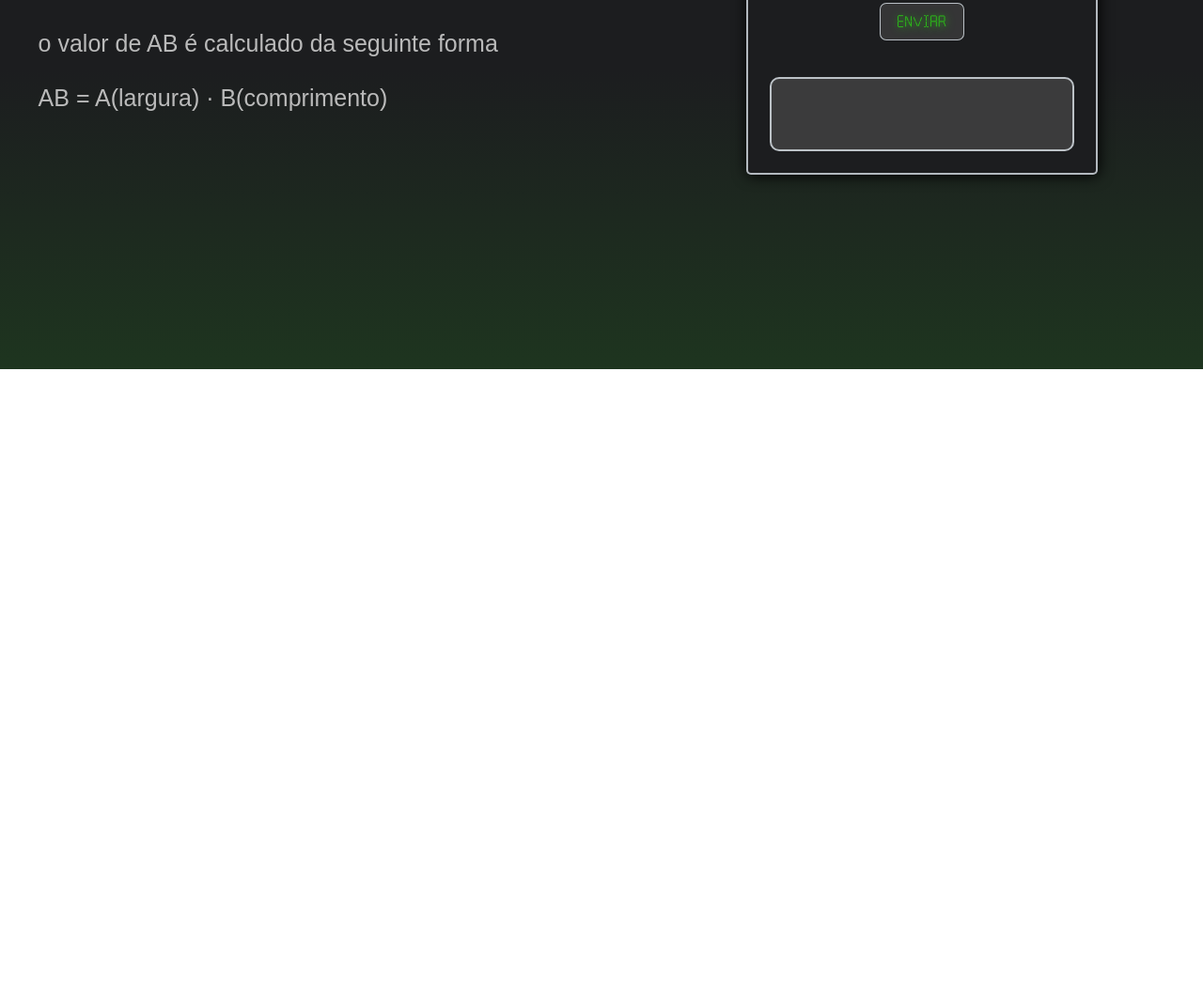
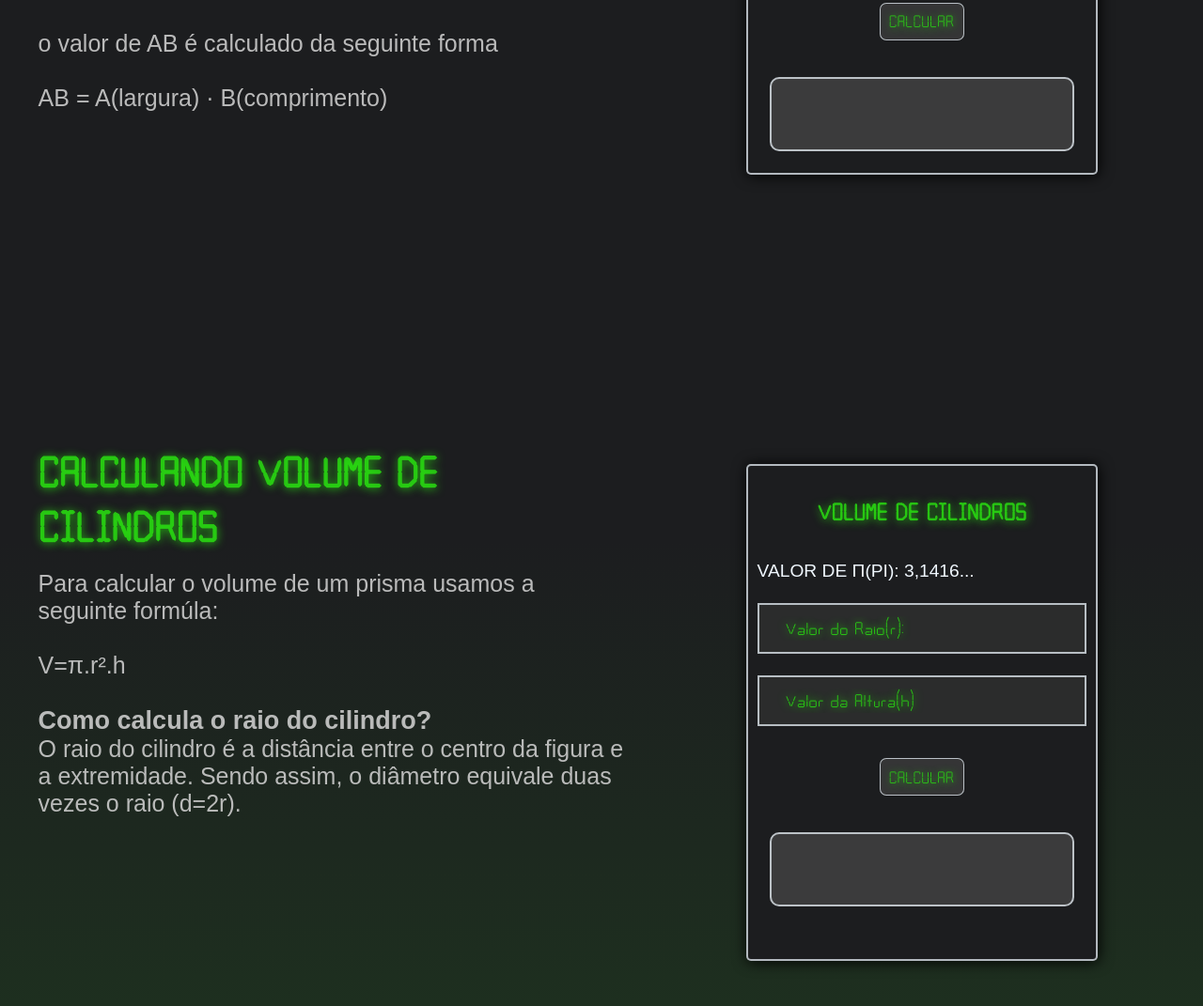
Before and after one commit to edubotelho/CalculadoraDeVolumes, a plain HTML site: page index.html in a window 1280 px wide. Shown: the part 407-1478 px from the top of the page at 94% size. Before the commit the page ends 800 px from the top, so only its background shows below. Drawn offline with Linux system fonts and the light colour scheme.

Commit message:
addCalcCililndro
atualização que coloca calculadora de cilindro

```diff
--- a/index.html
+++ b/index.html
@@ -7,6 +7,7 @@
     <meta name="viewport" content="width=device-width, initial-scale=1.0">
 
     <link rel="stylesheet" href="style.css">
+    <link rel="stylesheet" href="styleAdaptive.css">
     <title>Calculando Volume</title>
 </head>
 <body>
@@ -40,7 +41,7 @@
 
             </div>
 
-            <input id="botao" type="button" value="Enviar" onclick="calculate()">
+            <input id="botao" type="button" value="Calcular" onclick="calculate()">
             <div id="res">
 
             </div>
@@ -49,6 +50,39 @@
 
     </div>
 
+    <div class="box2">
+
+        <article class="article-cilindro">
+            <h2>Calculando volume de cilindros</h2>
+            <p>Para calcular o volume de um prisma usamos a seguinte formúla:<br><br>
+                V=π.r².h
+                <br><br>
+            <strong>Como calcula o raio do cilindro?</strong><br>
+                O raio do cilindro é a distância entre o centro da figura e a extremidade. Sendo assim, o diâmetro equivale duas vezes o raio (d=2r).
+            </p>
+        </article>
+
+        <section id="volume-cilindro">
+
+            <h2>Volume de cilindros</h2>
+
+            <div id="valores-cilindro">
+               <div id="pi">Valor de π(PI): 3,1416...</div>
+
+                <input id="valorR" placeholder="Valor do Raio(r):" type="number">
+
+               <input id="valorAlt" placeholder="Valor da Altura(h)"  type="number">
+
+            </div>
+
+            <input id="botao" type="button" value="Calcular" onclick="calculaCilindro()" >
+            <div id="resCilindro">
+
+            </div>
+
+        </section>
+
+    </div>
 
     <script src="script.js"></script>
 
--- a/script.js
+++ b/script.js
@@ -5,10 +5,10 @@ function calculate(){
 
     var lado = document.getElementById("valorB").value;
 
-    var altura = document.getElementById("valorh").value;
+    var altura = document.getElementById("valorAlt").value;
 
     var resposta = (area*lado)*altura
-    var res = document.getElementById('res')
+    let res = document.getElementById('res')
 
     res.innerHTML = `O volume é ${resposta}cm²`
 
@@ -19,6 +19,17 @@ function calculate(){
         alert('deu NÃO')
     }*/
 
+}
 
+function calculaCilindro(){
 
+    var pi = 3.14;
+    var r = document.getElementById("valorR").value;
+    var h = document.getElementById("valorAlt").value;
+
+    var resCilindro = document.getElementById("resCilindro");
+
+    var result = (3.14*(r**2))*h;
+
+    resCilindro.innerHTML = `O volume é ${result}cm²`
 }
--- a/style.css
+++ b/style.css
@@ -138,57 +138,101 @@ body{
     border: 2px solid #f0f8ffb6;
 }
 
-@media screen and (max-width:1200px){
-    .box1{
-        flex-direction: column;
-        height: auto;
-        max-width: 100%;
-    }
+/*-----------------PtCilindro-------------------*/
 
-    #article-prisma{
-        min-width: 88%;
+.box2{
+    display: flex;
+    height: 100vh;
 
 }
 
-    #article-prisma h1{
-        font-size:150%;
+.article-cilindro{
+    width: 50%;
+    margin: 2% 12% 5% 2%;
+    font-size: 25px;
+    color:rgba(201, 201, 201, 0.918) ;
 }
 
-    #volume-prisma{
-       width: 370px;
-       margin: 15px auto;
-    }
+.article-cilindro p {
+    padding: 10px 0 0 15px;
 }
 
-@media screen and (min-width:2000px){
-    .box1{
-        max-width: 2800px;
-        margin: 0 auto;
+.article-cilindro h2{
+    font-family: 'calculaterFont',Arial, Helvetica, sans-serif;
+    font-size: 50px;
+    margin: 18px 0 8px 15px;
+    color: var(--corPrincipal);
+    text-shadow: 0.5px 0.5px 10px var(--corPrincipal);
+    text-transform: uppercase;
 }
 
-    #article-prisma>h1{
-        font-size: 4.5rem;
-    }
-    #article-prisma>p{
-        font-size: 1.5em;
+.article-cilindro>p>strong{
+    font-size: 27px;
 }
 
-    #volume-prisma{
-        width: 800px;
-        height: 900px;
+#volume-cilindro{
+    background-color: #1c1d1f;
+    display: flex;
+    height: 525px;
+    flex-direction:column;
+    gap: 1.5em;
+    margin: 5% 0 1% -2%;
+
+    border: 2px solid #f0f8ffb6;
+    border-radius: 5px;
+    box-shadow: 1px 1px 15px black;
 }
 
-    #volume-prisma>h2{
-      font-size: 3em;
-      padding:1.8rem auto;
+#volume-cilindro>h2{
+    font-family: 'calculaterFont',Arial, Helvetica, sans-serif;
+    font-size: 28px;
+    color: var(--corPrincipal);
+    text-shadow: 1px 1px 10px var(--corPrincipal);
+    padding: 1.2em 0 2px 0;
+    text-align: center;
+    text-transform: uppercase;
 }
 
-    #valores{
-        width: 700px;
-        margin: 2.5rem auto;
+#valores-cilindro{
+    width: 350px;
+    padding: 10px;
+    display:flex;
+    flex-direction: column;
+    gap: 1.2em;
+
+    font-size: 1.2em;
+    text-transform: uppercase;
 }
 
-    #valores>input::placeholder{
-        font-size: 2rem;
+#valores-cilindro input{
+    display: inline;
+    height: 50px;
+    font-size: 20px;
+    font-family: 'calculaterFont',Arial,sans-serif;
+    color: var(--corPrincipal);
+    text-shadow: 0.5px 0.5px 10px var(--corPrincipal);
+    padding-left: 10px;
+    min-width: 310px;
+    background-color: #303131c5;
+    border: 2px solid #f0f8ffb6;
 }
+
+#valores-cilindro>input::placeholder{
+    padding-left:18px;
+    font-family: 'calculaterFont',arial,sans-serif;
+    font-size: 22px;
+    color:var(--corPrincipal);
+    text-shadow:0.2px 0.2px 10px var(--corPrincipal);
+
 }
+
+#resCilindro{
+    background-color: rgba(66, 66, 66, 0.836);
+    width: 320px;
+    height: 50px;
+    margin: 15px auto;
+    padding: 25px 0 0 0;
+    text-align: center;
+    border-radius: 10px;
+    border: 2px solid #f0f8ffb6;
+}
--- /dev/null
+++ b/styleAdaptive.css
@@ -0,0 +1,77 @@
+
+@media screen and (max-width:1200px){
+    .box1{
+        flex-direction: column;
+        height: auto;
+        max-width: 100%;
+    }
+
+    #article-prisma{
+        min-width: 88%;
+
+    }
+
+    #article-prisma h1{
+        font-size:150%;
+    }
+
+    #volume-prisma{
+       width: 370px;
+       margin: 15px auto;
+    }
+}
+
+@media screen and (max-width:1200px){
+    .box2{
+        flex-direction: column;
+        height: auto;
+        max-width: 100%;
+    }
+
+    #article-cilindro{
+        min-width: 88%;
+
+    }
+
+    #article-cilindro h1{
+        font-size:150%;
+    }
+
+    #volume-cilindro{
+       width: 370px;
+       margin: 15px auto;
+    }
+}
+
+@media screen and (min-width:2000px){
+    .box1{
+        max-width: 2800px;
+        margin: 0 auto;
+    }
+
+    #article-prisma>h1{
+        font-size: 4.5rem;
+    }
+    #article-prisma>p{
+        font-size: 1.5em;
+    }
+
+    #volume-prisma{
+        width: 800px;
+        height: 900px;
+    }
+
+    #volume-prisma>h2{
+      font-size: 3em;
+      padding:1.8rem auto;
+    }
+
+    #valores{
+        width: 700px;
+        margin: 2.5rem auto;
+    }
+
+    #valores>input::placeholder{
+        font-size: 2rem;
+    }
+}
```
Lines whose indentation alone changed are shown as unchanged.
